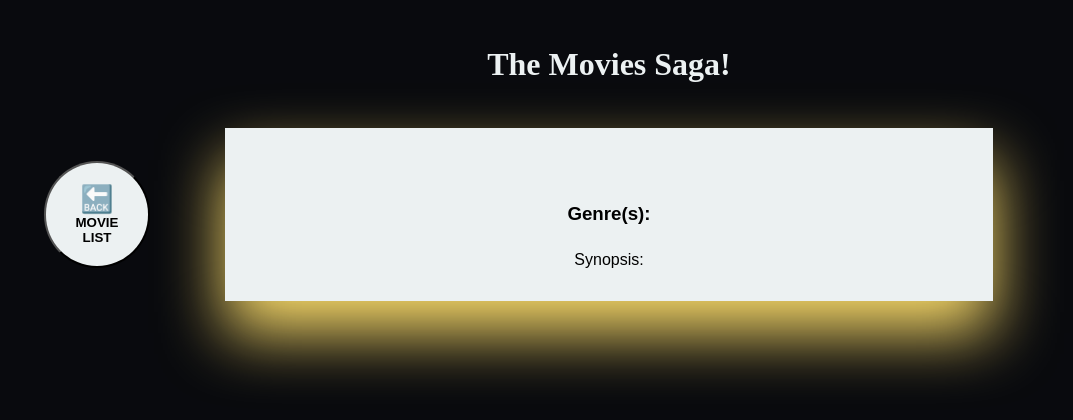
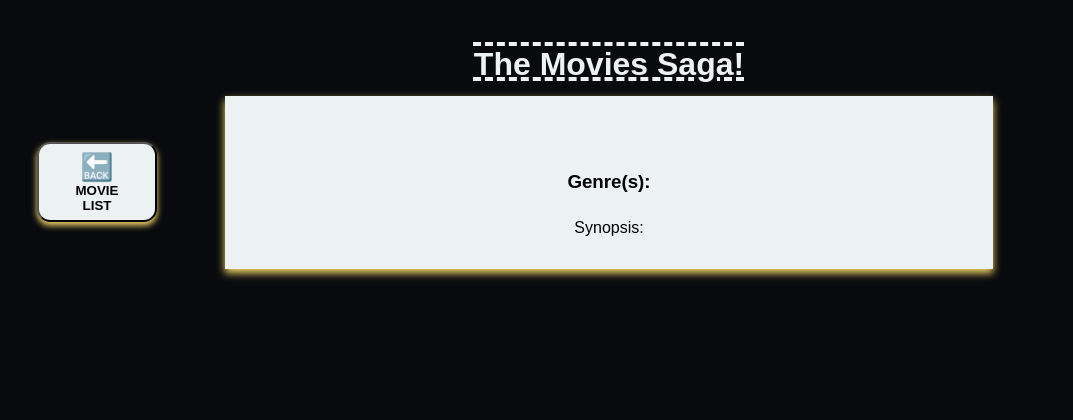
Before and after one commit to thezachcarter/weekend-movie-sagas, a React app: page /#/details in a window 1280 px wide. Shown: the whole page, without its empty margins (31-1104 px from the left). Built offline with nearby package versions, Linux system fonts and the light colour scheme.

Commit message:
update header styling

```diff
--- a/src/components/App/App.js
+++ b/src/components/App/App.js
@@ -1,4 +1,4 @@
-import {HashRouter as Router, Route} from 'react-router-dom';
+import { HashRouter as Router, Route } from 'react-router-dom';
 import './App.scss';
 import MovieList from '../MovieList/MovieList'
 import MovieDetails from '../MovieDetails/MovieDetails';
@@ -6,7 +6,9 @@ import MovieDetails from '../MovieDetails/MovieDetails';
 function App() {
   return (
     <div className="App">
-      <h1 className="header">The Movies Saga!</h1>
+      <div className="header">
+        <h1>The Movies Saga!</h1>
+      </div>
       <Router>
         <Route path="/" exact>
           <MovieList />
--- a/src/components/App/App.scss
+++ b/src/components/App/App.scss
@@ -1,5 +1,4 @@
 $black : #090A0E;
-$red : #760504;
 $gold : #FBDC6A;
 $silver : #ECF1F2;
 
@@ -19,9 +18,12 @@ $deepShadow : 0 2em 4em 0 $gold;
     color: $silver;
     font-weight: bolder;
     height: 4em;
+    margin-top: 2em;
     text-align: center;
     line-height: 4em;
-    font-family: serif;
+    text-decoration: dashed underline overline;
+    text-decoration-color: $silver;
+    text-decoration-thickness: 0.25em;
 }
 
 .grid{
@@ -35,6 +37,7 @@ $deepShadow : 0 2em 4em 0 $gold;
         padding: 1em;
         text-align: center;
         background-color: $silver;
+        box-shadow: $softShadow;
 
         .poster{
             width: 11.5em;
@@ -73,19 +76,23 @@ $deepShadow : 0 2em 4em 0 $gold;
         background-color: $silver;
         width: auto;
         height: auto;
-        box-shadow: $deepShadow;
+        box-shadow: $softShadow;
         padding: 1em;
     }
 
     .detailsBtn{
         background-color: $silver;
-        height: 8em;
-        width: 8em;
-        border-radius: 4em;
+        height: 6em;
+        width: 9em;
+        border-radius: 1em;
         align-items: center;
         justify-content: center;
         margin: auto;
         font-weight: bolder;
+        box-shadow: $softShadow;
+            &:hover{
+                box-shadow: $deepShadow;
+            }
 
         .back{
             background-color: #ECF1F2;
@@ -98,6 +105,7 @@ $deepShadow : 0 2em 4em 0 $gold;
         align-items: center;
         justify-content: center;
         margin: auto;
+        box-shadow: $deepShadow;
     }
     .detailsText{
         background-color: $silver;
--- a/src/components/MovieList/MovieList.css
+++ /dev/null
@@ -1,4 +0,0 @@
-/* .movies {
-    display : flex;
-    flex-wrap: wrap;
-} */
--- a/src/components/MovieList/MovieList.jsx
+++ b/src/components/MovieList/MovieList.jsx
@@ -1,6 +1,5 @@
 import React, { useEffect } from 'react';
 import { useDispatch, useSelector } from 'react-redux';
-import './MovieList.css'
 import { HashRouter as Router, Route, Link, useHistory } from 'react-router-dom';
 
 
@@ -25,7 +24,6 @@ function MovieList() {
             <div className="grid">
                 {movies.map(movie => {
                     return (
-                        // <div className=>
                             <div className="card" key={movie.id} >
                                 <img
                                     className="poster"
@@ -37,8 +35,6 @@ function MovieList() {
                                     <h3 className="title">{movie.title}</h3>
                                 </div>
                             </div>
-                        // </div>
-
                     );
                 })}
             </div>
```
Also changed, not shown: to-do.md (+1 -3 lines), src/components/App/App.css (deleted).
